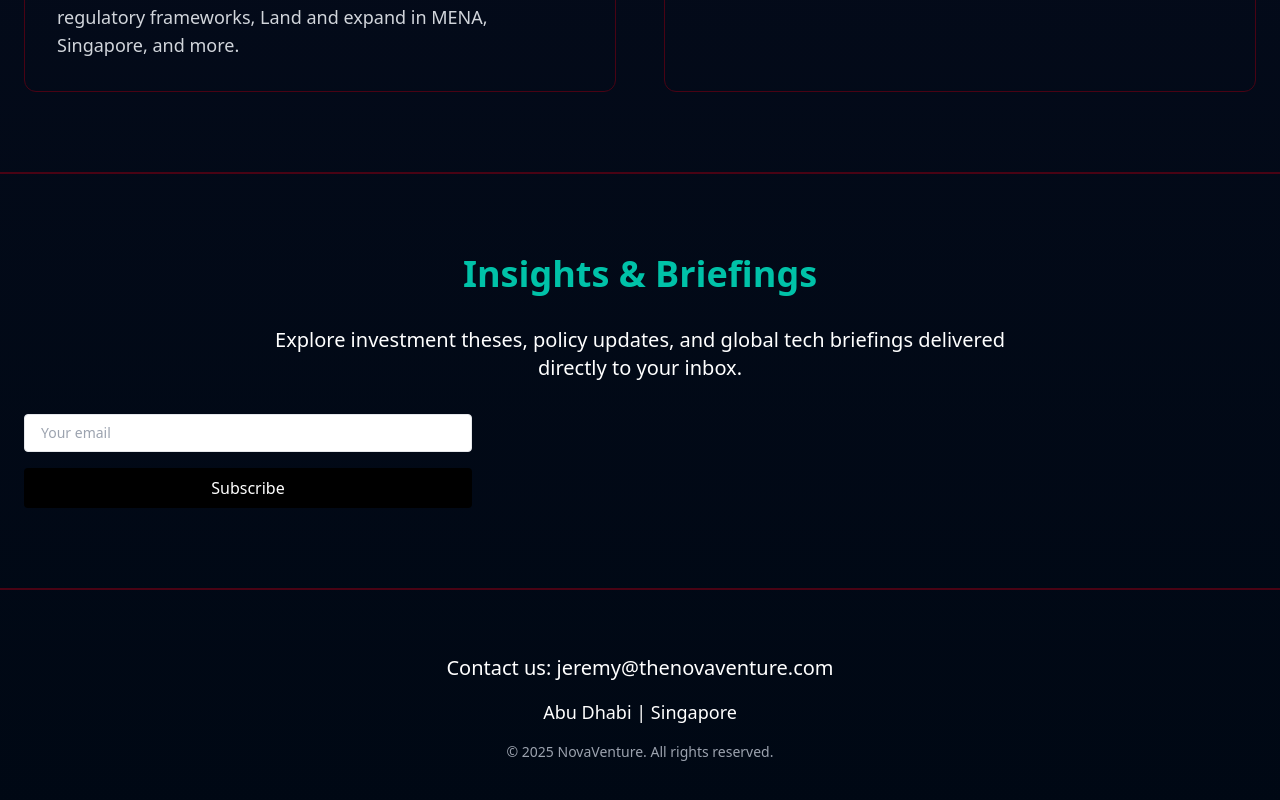
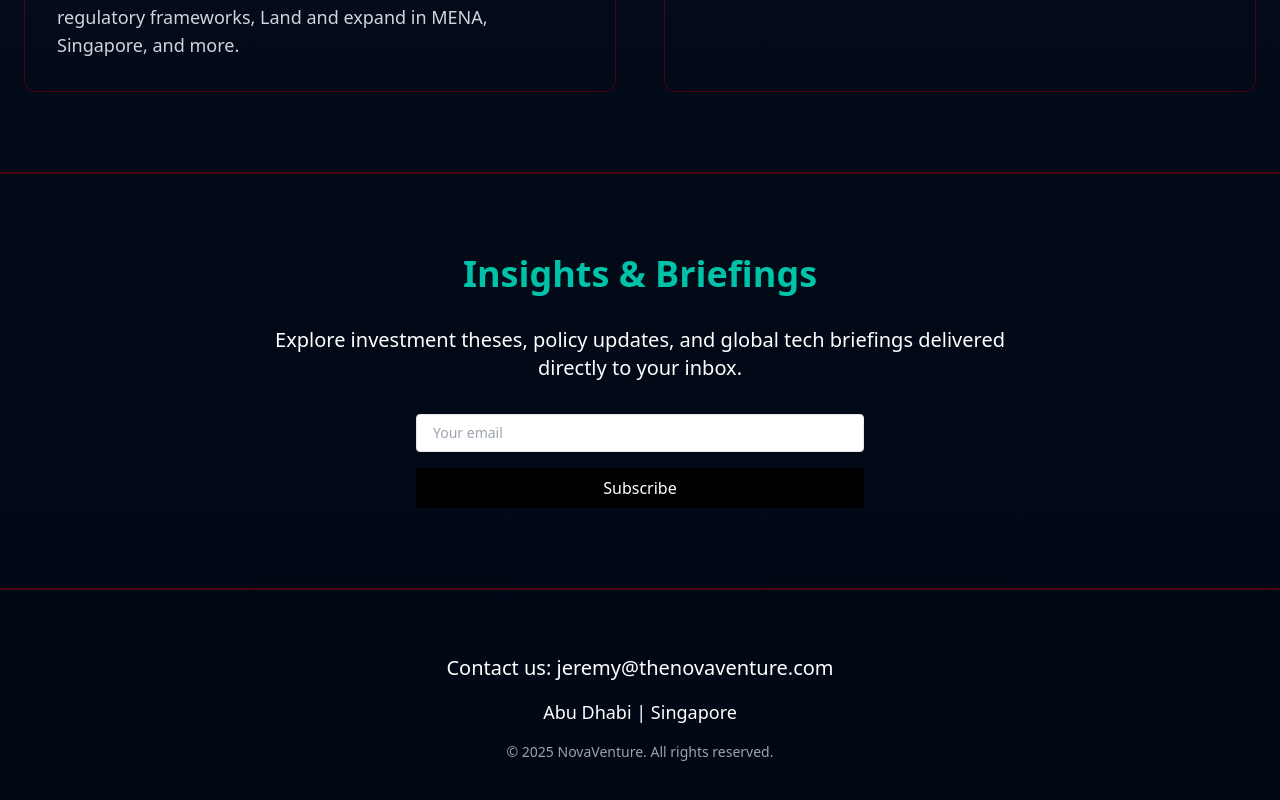
Before and after one commit to qizhangumich/novaventure, a React (Vite) app: page / in a window 1280 px wide. Shown: the part 1712-2512 px from the top of the page. Built offline with nearby package versions, Linux system fonts and the light colour scheme.

Commit message:
Update SubscribeForm styling: center form and fix input text color

```diff
--- a/src/components/SubscribeForm.tsx
+++ b/src/components/SubscribeForm.tsx
@@ -39,6 +39,7 @@ const SubscribeForm: React.FC = () => {
   };
 
   return (
+    <div className="flex justify-center items-center w-full">
       <form onSubmit={handleSubmit} className="space-y-4 w-full max-w-md">
         <input
           type="email"
@@ -46,7 +47,7 @@ const SubscribeForm: React.FC = () => {
           required
           onChange={(e) => setEmail(e.target.value)}
           placeholder="Your email"
-        className="w-full border rounded px-4 py-2 text-sm"
+          className="w-full border rounded px-4 py-2 text-sm text-black"
         />
         <button
           type="submit"
@@ -61,6 +62,7 @@ const SubscribeForm: React.FC = () => {
           </p>
         )}
       </form>
+    </div>
   );
 };
 
```
Lines whose indentation alone changed are shown as unchanged.
